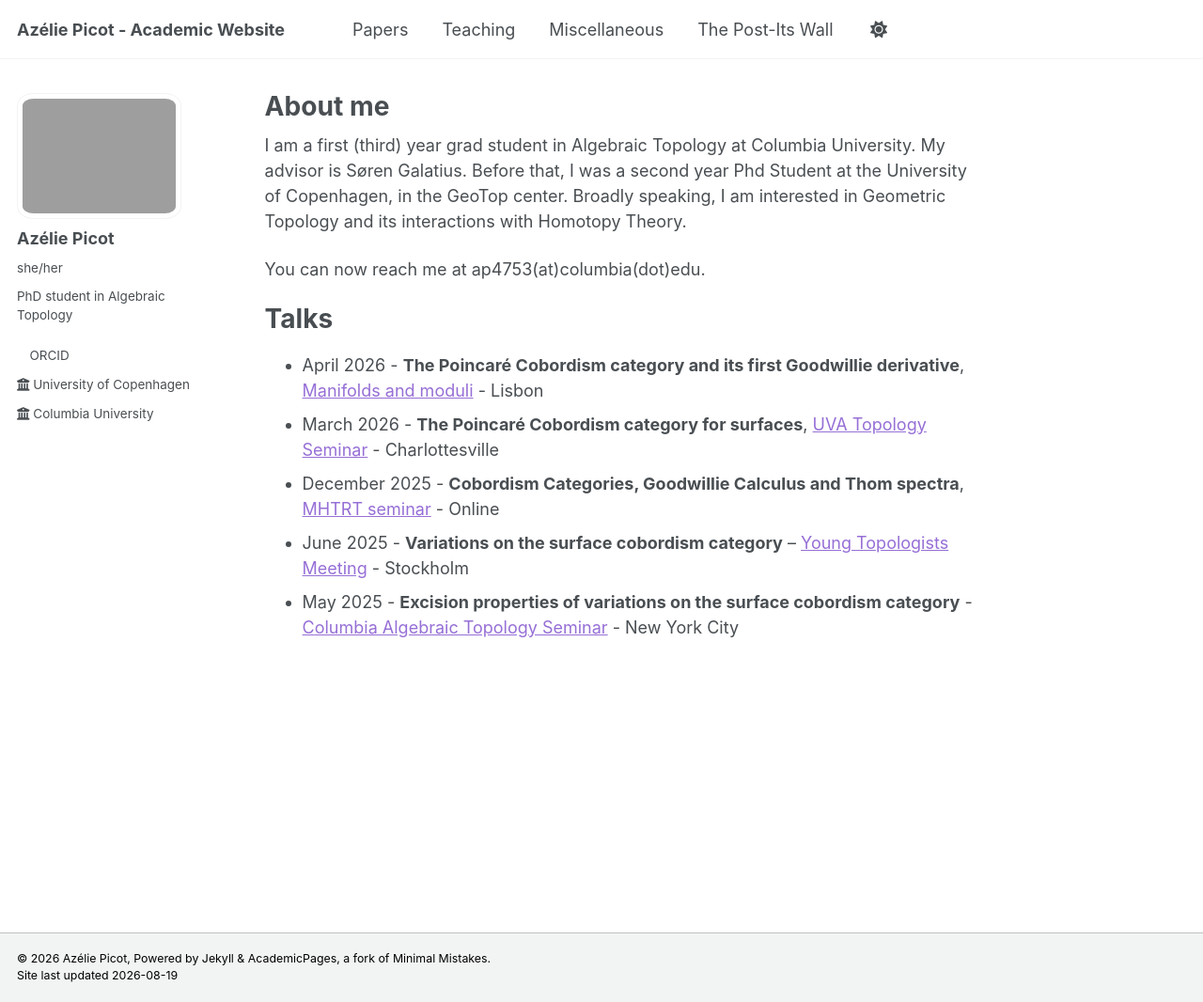
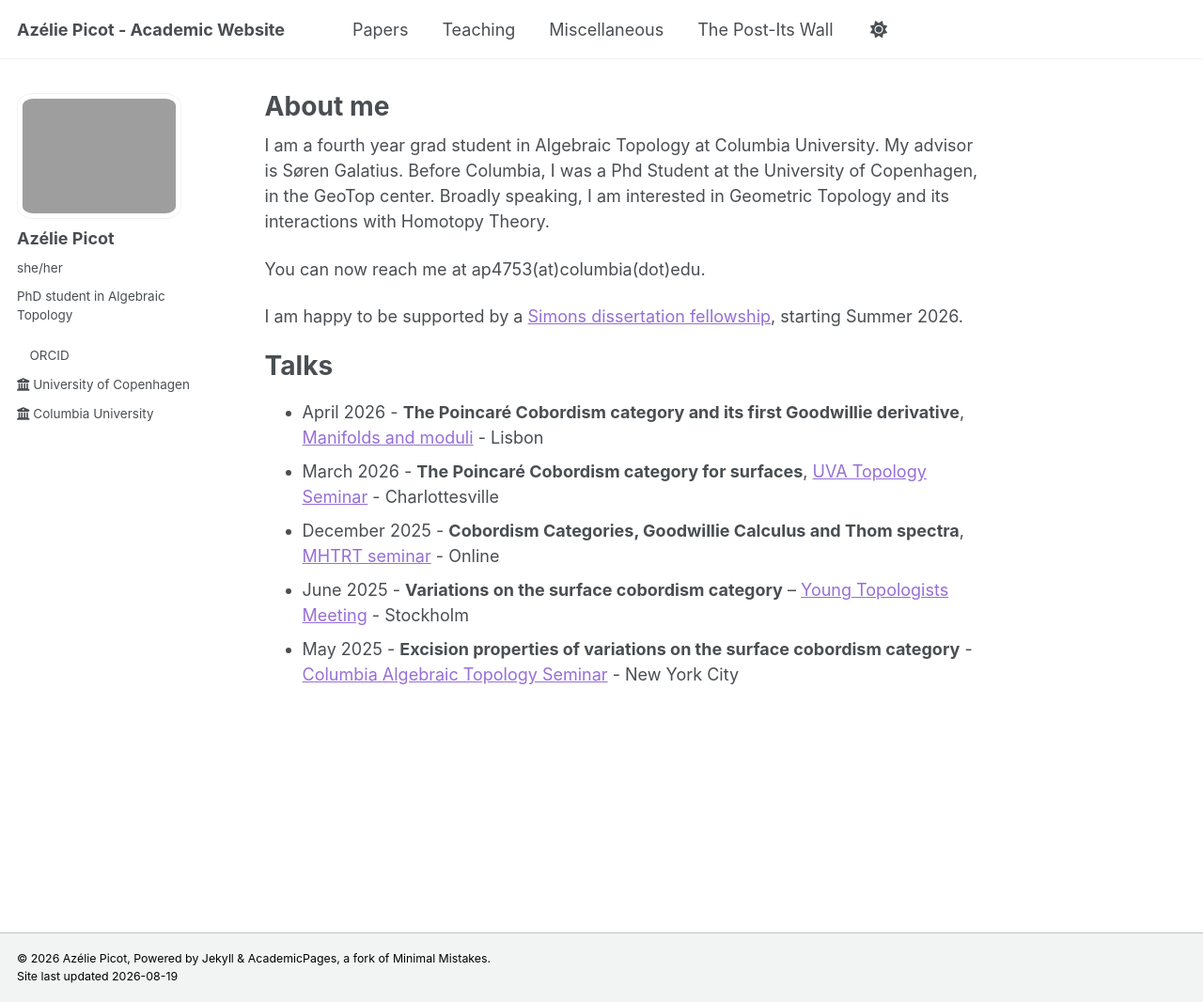
Before and after one commit to azeliepicot/azeliepicot.github.io, a Jekyll site: the page built from _pages/about.md, in a window 1280 px wide and 1066 px high. Shown: the whole window at 94% size. Built offline with Jekyll 4.4.1, drawn with Linux system fonts in a browser that asks for light colours.

Commit message:
Revise about page with current grad student details
Updated academic status and added fellowship information.

```diff
--- a/_pages/about.md
+++ b/_pages/about.md
@@ -8,9 +8,12 @@ redirect_from:
   - /about.html
 ---
 
-I am a first (third) year grad student in Algebraic Topology at Columbia University. My advisor is Søren Galatius. Before that, I was a second year Phd Student at the University of Copenhagen, in the GeoTop center. Broadly speaking, I am interested in Geometric Topology and its interactions with Homotopy Theory.
+I am a fourth year grad student in Algebraic Topology at Columbia University. My advisor is Søren Galatius. Before Columbia, I was a Phd Student at the University of Copenhagen, in the GeoTop center. Broadly speaking, I am interested in Geometric Topology and its interactions with Homotopy Theory.
 
 You can now reach me at ap4753(at)columbia(dot)edu.
+
+I am happy to be supported by a [Simons dissertation fellowship](https://www.simonsfoundation.org/grant/simons-dissertation-fellowship-in-mathematics/?tab=awardees), starting Summer 2026.
+
 
 # Talks
 
```
